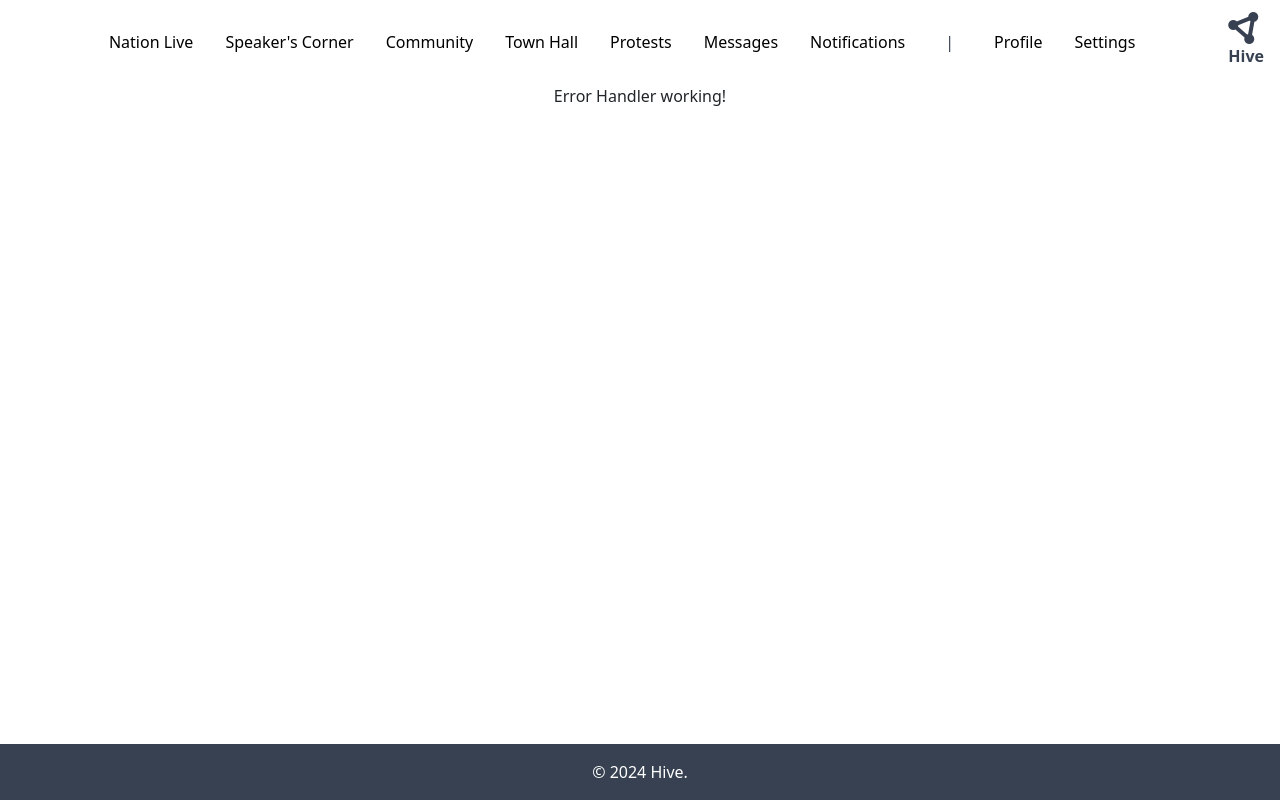
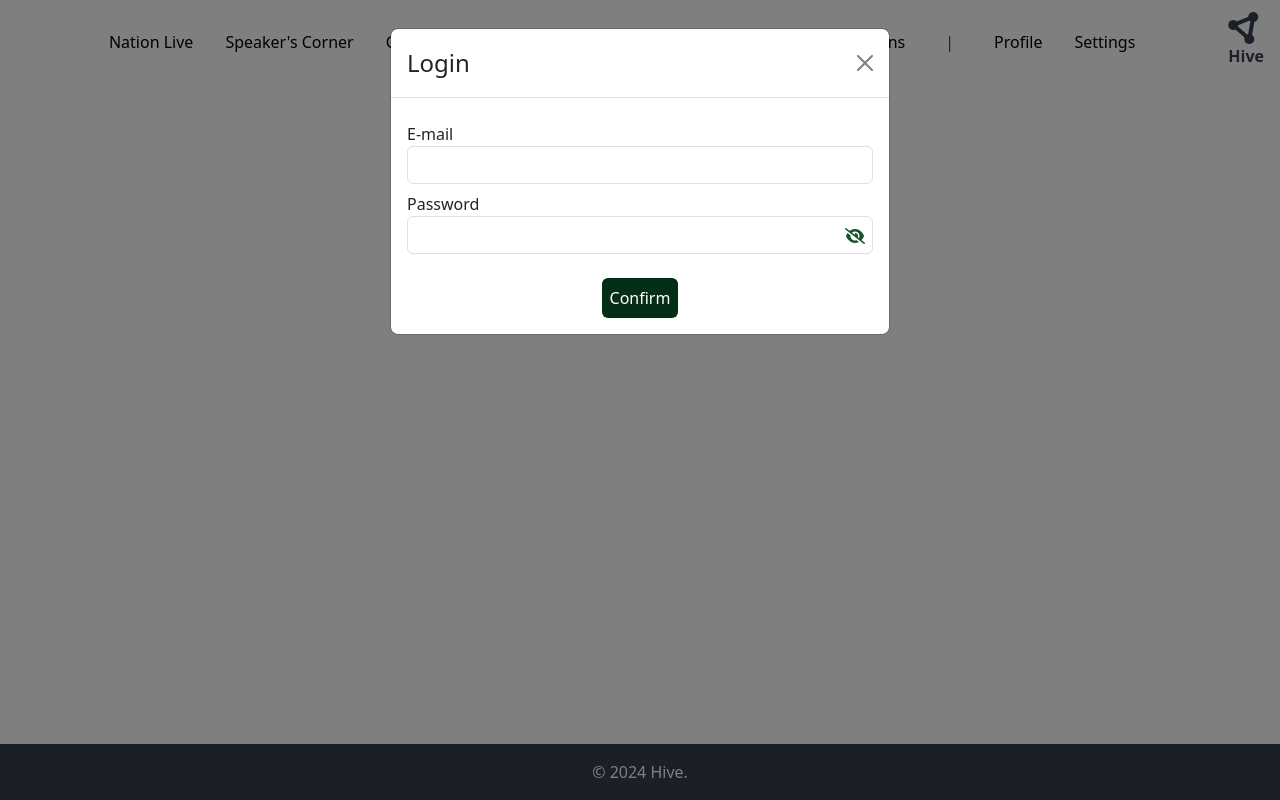
Before and after one commit to CraigAT1181/hive_fe, a React (Vite) app: page /login in a window 1280 px wide. Built offline with nearby package versions, Linux system fonts and the light colour scheme.

Commit message:
Added new api in api. Added SessionManager. Added new logic in HeaderDrawer for logged user and no logged user.

```diff
--- a/src/App.jsx
+++ b/src/App.jsx
@@ -1,6 +1,6 @@
 import React, { Suspense, lazy } from "react";
 import { Routes, Route } from "react-router-dom";
-// import { AuthProvider } from "./components/AuthContext";
+import { SessionProvider } from "./components/Context/SessionManager";
 import Header from "./components/Header/Header";
 import Footer from "./components/Footer/Footer";
 import ErrorHandler from "./components/ErrorHandler/ErrorHandler";
@@ -15,14 +15,17 @@ const SpeakersCorner = lazy(() =>
 const TownHall = lazy(() => import("./components/TownHall/TownHall"));
 const Protests = lazy(() => import("./components/Protests/Protests"));
 const Messages = lazy(() => import("./components/Messages/Messages"));
-const Notifications = lazy(() => import("./components/Notifications/Notifications"));
+const Notifications = lazy(() =>
+  import("./components/Notifications/Notifications")
+);
 const Profile = lazy(() => import("./components/Profile/Profile"));
 const Settings = lazy(() => import("./components/Settings/Settings"));
+const Login = lazy(() => import("./components/SessionManager/Login"));
 
 export default function App() {
   return (
     <div className="flex flex-col min-h-screen">
-      {/* <AuthProvider> */}
+      <SessionProvider>
         <Header />
         <main className="main">
           <Suspense
@@ -42,12 +45,13 @@ export default function App() {
               <Route path="/notifications" element={<Notifications />} />
               <Route path="/protests" element={<Protests />} />
               <Route path="/settings" element={<Settings />} />
+              <Route path="/login" element={<Login />} />
               <Route path="/*" element={<ErrorHandler />} />
             </Routes>
           </Suspense>
         </main>
         <Footer />
-      {/* </AuthProvider> */}
+      </SessionProvider>
     </div>
   );
 }
--- a/src/api/api.js
+++ b/src/api/api.js
@@ -11,3 +11,44 @@ export const getUsers = async () => {
 
     return data;
   };
+
+  export const registerUser = async (email, password, full_name, handle, telephone, profile_pic, birthday, bio, country, city, county) => {
+    const { data } = await api.post("/users", {
+      email,
+      password,
+      full_name,
+      handle,
+      telephone,
+      profile_pic,
+      birthday,
+      bio,
+      country,
+      city,
+      county
+    });
+
+    return data;
+  };
+
+  export const loginUser = async (email, password) => {
+    const { data } = await api.post("/users/login", {
+      email,
+      password,
+    });
+
+    return data;
+  };
+
+export const authenticateUser = async () => {
+  const token = localStorage.getItem("token");
+
+  if (token) {
+
+      const response = await api.get("/users/", {
+        headers: {
+          Authorization: `Bearer ${token}`,
+        },
+  });
+
+}
+}
--- a/src/components/Context/SessionManager.jsx
+++ b/src/components/Context/SessionManager.jsx
@@ -1,10 +1,47 @@
-import React from "react";
+import React, { createContext, useContext, useState } from "react";
+import { useNavigate } from "react-router-dom";
 
-export default function SessionManager() {
+const SessionContext = createContext();
+
+export function SessionProvider({ children }) {
+  const [user, setUser] = useState(null);
+  const navigate = useNavigate();
+  // Login
+  const login = (user, session) => {
+    try {
+      setUser(user);
+      localStorage.setItem("token", session.access_token);
+    } catch (error) {
+      console.error("error", error);
+      handleLogout();
+    }
+  };
+
+  // Logout function
+  const logout = () => {
+    handleLogout();
+  };
+
+  // Function to handle user logout
+  const handleLogout = () => {
+    setUser(null);
+    localStorage.removeItem("token");
+    navigate("/");
+  };
+
   return (
-    <div>
-      <button>Login</button>
-      <button>Log Out</button>
-    </div>
+    <SessionContext.Provider value={{ user, login, logout }}>
+      {children}
+    </SessionContext.Provider>
   );
 }
+
+export const useSession = () => {
+  const context = useContext(SessionContext);
+
+  if (!context) {
+    throw new Error("useSession must be used within a SessionProvider.");
+  }
+
+  return context;
+};
--- a/src/components/Header/HeaderDrawer.jsx
+++ b/src/components/Header/HeaderDrawer.jsx
@@ -1,54 +1,86 @@
 import React from "react";
-// import { useAuth } from "./AuthContext";
+import { useSession } from "../Context/SessionManager";
 import { Link } from "react-router-dom";
+import { useNavigate } from "react-router-dom";
 
 export default function HeaderDrawer({ isDrawerOpen, toggleDrawer }) {
-  //   const { user, logout } = useAuth();
+  const { user, login, logout } = useSession();
+  const navigate = useNavigate();
+
+  const handleRegister = () => {
+    navigate("/register");
+  };
+
+  const handleLogin = () => {
+    navigate("/login");
+  };
+
+  const handleLogout = () => {
+    logout();
+  };
 
   return (
     <div
       className={`drawer-secondary transform ${
         isDrawerOpen ? "translate-x-0" : "-translate-x-full"
       } transition-transform`}
-      onClick={toggleDrawer}>
-      <div
-        className="drawer-primary"
-        onClick={(e) => e.stopPropagation()}>
-        <button
       onClick={toggleDrawer}
-          className="drawer-close">
+    >
+      <div className="drawer-primary" onClick={(e) => e.stopPropagation()}>
+        <button onClick={toggleDrawer} className="drawer-close">
           <svg
             className="w-6 h-6"
             fill="none"
             stroke="currentColor"
             viewBox="0 0 24 24"
-            xmlns="http://www.w3.org/2000/svg">
+            xmlns="http://www.w3.org/2000/svg"
+          >
             <path
               strokeLinecap="round"
               strokeLinejoin="round"
               strokeWidth="2"
-              d="M6 18L18 6M6 6l12 12"></path>
+              d="M6 18L18 6M6 6l12 12"
+            ></path>
           </svg>
         </button>
         <div className="drawer-user-section">
+          {user ? (
+            <>
               <div>
-            <img
-              className="profile-icon"
-              alt=""
-            />
+                <img src={"/profile-pic.jpg"} className="profile-icon" alt="" />
               </div>
               <div>
-            <p className="mb-0">CraigT</p>
-            <p className="mb-0">@craigtipple</p>
-            <p>Hartlepool</p>
+                <p className="mb-0">{user.full_name}</p>
+                <p className="mb-0">{user.handle}</p>
+                <p>{user.city}</p>
               </div>
+            </>
+          ) : (
+            <>
+              <div className="text-center m-0 font-semibold">
+                <p>Join the Hive!</p>
+              </div>
+              <div className="flex justify-center">
+                <button
+                  className="border border-gray-800 p-1 rounded mx-1"
+                  onClick={handleLogin}
+                >
+                  Login
+                </button>
+                <button
+                  className="border border-gray-800 p-1 rounded mx-1"
+                  onClick={handleRegister}
+                >
+                  Register
+                </button>
+              </div>
+            </>
+          )}
         </div>
         <hr />
+
         <nav className="drawer-nav">
-          <Link
-            to="/"
-            className="drawer-nav-item"
-            onClick={toggleDrawer}>
+          <Link to="/" className="drawer-nav-item" onClick={toggleDrawer}>
             <div className="flex">
               <div className="mr-4 w-6">
                 <i className="fa-solid fa-tower-broadcast"></i>
@@ -61,7 +93,8 @@ export default function HeaderDrawer({ isDrawerOpen, toggleDrawer }) {
           <Link
             to="/speakers-corner"
             className="drawer-nav-item"
-            onClick={toggleDrawer}>
+            onClick={toggleDrawer}
+          >
             <div className="flex">
               <div className="mr-4 w-6">
                 <i className="fa-solid fa-microphone"></i>
@@ -71,10 +104,13 @@ export default function HeaderDrawer({ isDrawerOpen, toggleDrawer }) {
               </div>
             </div>
           </Link>
+          {user && (
+            <>
               <Link
                 to="/community"
                 className="drawer-nav-item"
-            onClick={toggleDrawer}>
+                onClick={toggleDrawer}
+              >
                 <div className="flex">
                   <div className="mr-4 w-6">
                     <i className="fa-solid fa-users-line"></i>
@@ -87,7 +123,8 @@ export default function HeaderDrawer({ isDrawerOpen, toggleDrawer }) {
               <Link
                 to="/town-hall"
                 className="drawer-nav-item"
-            onClick={toggleDrawer}>
+                onClick={toggleDrawer}
+              >
                 <div className="flex">
                   <div className="mr-4 w-6">
                     <i className="fa-solid fa-house-flag"></i>
@@ -97,10 +134,14 @@ export default function HeaderDrawer({ isDrawerOpen, toggleDrawer }) {
                   </div>
                 </div>
               </Link>
+            </>
+          )}
+
           <Link
             to="/protests"
             className="drawer-nav-item"
-            onClick={toggleDrawer}>
+            onClick={toggleDrawer}
+          >
             <div className="flex">
               <div className="mr-4 w-6">
                 <i className="fa-solid fa-bullhorn"></i>
@@ -110,10 +151,13 @@ export default function HeaderDrawer({ isDrawerOpen, toggleDrawer }) {
               </div>
             </div>
           </Link>
+          {user && (
+            <>
               <Link
                 to="/messages"
                 className="drawer-nav-item"
-            onClick={toggleDrawer}>
+                onClick={toggleDrawer}
+              >
                 <div className="flex">
                   <div className="mr-4 w-6">
                     <i className="fa-solid fa-envelope"></i>
@@ -126,7 +170,8 @@ export default function HeaderDrawer({ isDrawerOpen, toggleDrawer }) {
               <Link
                 to="/messages"
                 className="drawer-nav-item"
-            onClick={toggleDrawer}>
+                onClick={toggleDrawer}
+              >
                 <div className="flex">
                   <div className="mr-4 w-6">
                     <i className="fa-solid fa-bell"></i>
@@ -136,10 +181,12 @@ export default function HeaderDrawer({ isDrawerOpen, toggleDrawer }) {
                   </div>
                 </div>
               </Link>
+
               <Link
                 to="/profile"
                 className="drawer-nav-item"
-            onClick={toggleDrawer}>
+                onClick={toggleDrawer}
+              >
                 <div className="flex  mt-16">
                   <div className="mr-4 w-6">
                     <i className="fa-solid fa-user"></i>
@@ -152,7 +199,8 @@ export default function HeaderDrawer({ isDrawerOpen, toggleDrawer }) {
               <Link
                 to="/settings"
                 className="drawer-nav-item"
-            onClick={toggleDrawer}>
+                onClick={toggleDrawer}
+              >
                 <div className="flex">
                   <div className="mr-4 w-6">
                     <i className="fa-solid fa-gear"></i>
@@ -162,6 +210,8 @@ export default function HeaderDrawer({ isDrawerOpen, toggleDrawer }) {
                   </div>
                 </div>
               </Link>
+            </>
+          )}
         </nav>
       </div>
     </div>
--- /dev/null
+++ b/src/components/SessionManager/Login.jsx
@@ -0,0 +1,119 @@
+import React, { useState } from "react";
+import { loginUser } from "../../api/api";
+import { useSession } from "../Context/SessionManager";
+import { useNavigate } from "react-router-dom";
+import { Modal, Alert } from "react-bootstrap";
+
+export default function Login() {
+  const [isLoading, setIsLoading] = useState(false);
+  const [error, setError] = useState("");
+  const [email, setEmail] = useState("");
+  const [password, setPassword] = useState("");
+  const [show, setShow] = useState(true);
+  const { login } = useSession();
+  const [showPassword, setShowPassword] = useState(false);
+
+  const navigate = useNavigate();
+
+  const togglePasswordVisibility = () => {
+    setShowPassword(!showPassword);
+  };
+
+  const handleClose = () => {
+    setShow(false);
+    navigate(-1);
+  };
+
+  const loginHandler = async (e) => {
+    e.preventDefault();
+    setIsLoading(true);
+    loginUser(email, password)
+      .then((data) => {
+        const { user, session } = data;
+        login(user, session);
+
+        navigate("/");
+      })
+      .catch(() => {
+        setIsLoading(false);
+        setError("Invalid username or password.");
+      });
+  };
+
+  if (isLoading)
+    return (
+      <div className="flex flex-col justify-center">
+        <p>Logging you in!</p>
+        <i className="fa-solid fa-spinner fa-spin"></i>
+      </div>
+    );
+
+  return (
+    <Modal show={show} onHide={handleClose}>
+      <Modal.Header closeButton>
+        <Modal.Title>Login</Modal.Title>
+      </Modal.Header>
+      <Modal.Body>
+        {error && (
+          <Alert variant="danger">
+            <div>{error}</div>
+            <div
+              style={{
+                fontSize: "13px",
+                textDecoration: "underline",
+                cursor: "pointer",
+              }}
+              onClick={() => {
+                navigate("/request-link");
+              }}
+            >
+              Reset password.
+            </div>
+          </Alert>
+        )}
+        <form onSubmit={loginHandler}>
+          <div className="form-group my-2">
+            <label htmlFor="email">E-mail</label>
+            <input
+              id="email"
+              type="text"
+              className="form-control"
+              value={email}
+              onChange={({ target }) => setEmail(target.value)}
+            />
+          </div>
+          <div className="relative">
+            <label htmlFor="password">Password</label>
+            <input
+              id="password"
+              type={showPassword ? "text" : "password"}
+              className="form-control"
+              value={password}
+              onChange={(e) => setPassword(e.target.value)}
+              style={{ paddingRight: "40px" }}
+            />
+            <button
+              className="text-green-900 cursor-pointer bg-transparent absolute top-8 right-2"
+              onClick={togglePasswordVisibility}
+              type="button"
+            >
+              <i
+                className={`fa-solid ${
+                  showPassword ? "fa-eye" : "fa-eye-slash"
+                }`}
+              ></i>
+            </button>
+          </div>
+          <div className="d-flex justify-content-center mt-4">
+            <button
+              className="bg-green-950 text-white p-2 rounded-md"
+              type="submit"
+            >
+              Confirm
+            </button>
+          </div>
+        </form>
+      </Modal.Body>
+    </Modal>
+  );
+}
```
Lines whose indentation alone changed are shown as unchanged.
